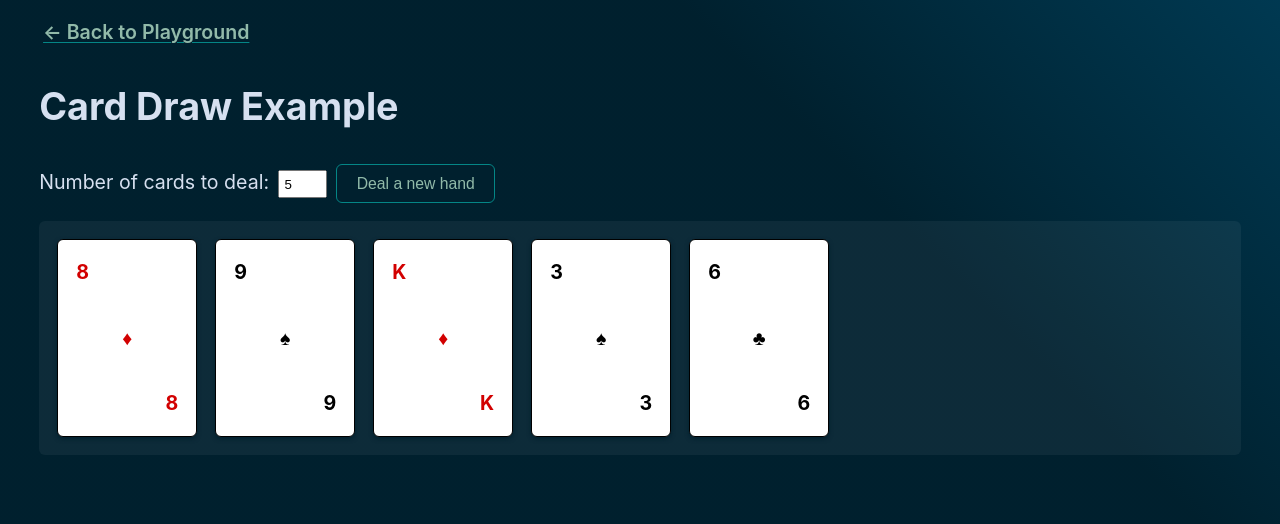
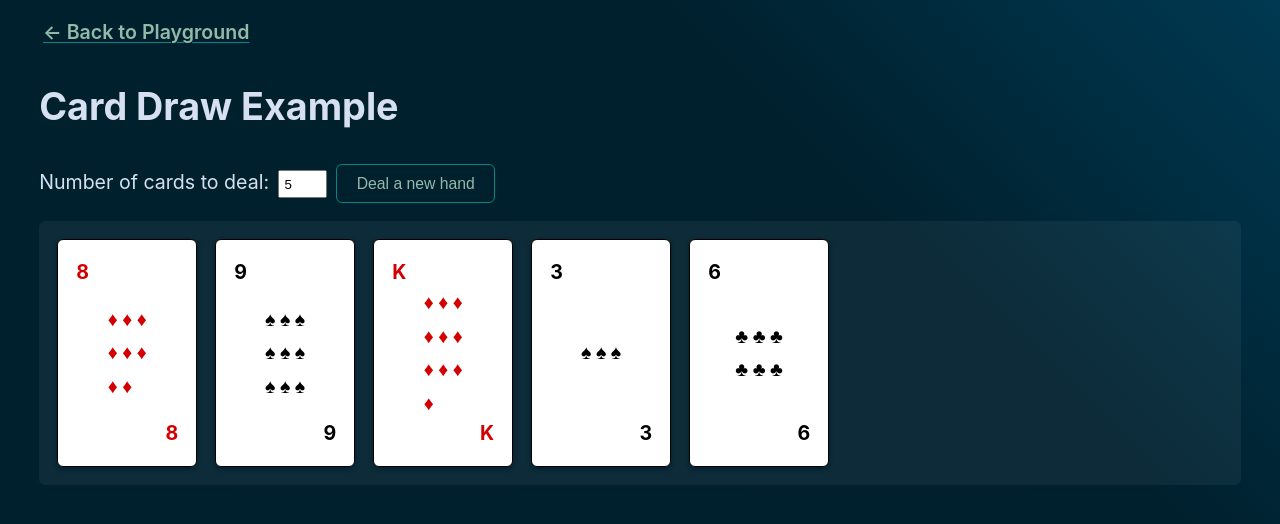
Before and after one commit to avo/gio, a React (Vite) app: page /playground/demos/card-draw in a window 1280 px wide. Shown: the top 524 px of the page. Built offline with nearby package versions, Linux system fonts and the light colour scheme.

Commit message:
make suit faces nicer

```diff
--- a/src/playground/demos/card-draw/CardDraw.tsx
+++ b/src/playground/demos/card-draw/CardDraw.tsx
@@ -57,6 +57,23 @@ const cardFaceStyle = css`
   align-items: center;
   display: flex;
   justify-content: center;
+`
+
+const cardSuitMixin = css`
+  align-items: center;
+  justify-content: center;
+  gap: 0.25rem;
+`
+const cardSuitStyle = css`
+  ${cardSuitMixin}
+  display: grid;
+  grid-template-columns: 1fr 1fr 1fr;
+`
+
+/** Center cards with flex if only one row */
+const cardSuitFlexStyle = css`
+  ${cardSuitMixin}
+  display: flex;
 `
 
 const cardBottomStyle = css`
@@ -133,6 +150,13 @@ export function CardDraw() {
       </form>
       <div css={cardsStyle}>
         {cardsToDeal.map((card, index) => {
+          const cardValue = parseInt(card.value)
+          let maxSuits
+          if (card.value === 'A') {
+            maxSuits = 1
+          } else {
+            maxSuits = Number.isInteger(cardValue) ? cardValue : 10
+          }
           return (
             <div
               key={card.value + card.suit}
@@ -144,19 +168,22 @@ export function CardDraw() {
               }}
             >
               <div css={cardTopStyle}>{card.value}</div>
-              <div className={`card-${card.suit}`} css={cardFaceStyle}>
-                {(() => {
-                  switch (card.suit) {
-                    case 'hearts':
-                      return '♥'
-                    case 'diamonds':
-                      return '♦'
-                    case 'clubs':
-                      return '♣'
-                    case 'spades':
-                      return '♠'
-                  }
-                })()}
+              <div css={cardFaceStyle} data-testid={`card-${card.suit}`}>
+                <div css={maxSuits < 4 ? cardSuitFlexStyle : cardSuitStyle}>
+                  {Array.from({
+                    length: maxSuits,
+                  }).map((_, index) => (
+                    <span key={`card-suit-${index}`}>
+                      {card.suit === 'hearts'
+                        ? '♥'
+                        : card.suit === 'diamonds'
+                          ? '♦'
+                          : card.suit === 'clubs'
+                            ? '♣'
+                            : '♠'}
+                    </span>
+                  ))}
+                </div>
               </div>
               <div className="card-bottom" css={cardBottomStyle}>
                 {card.value}
```
